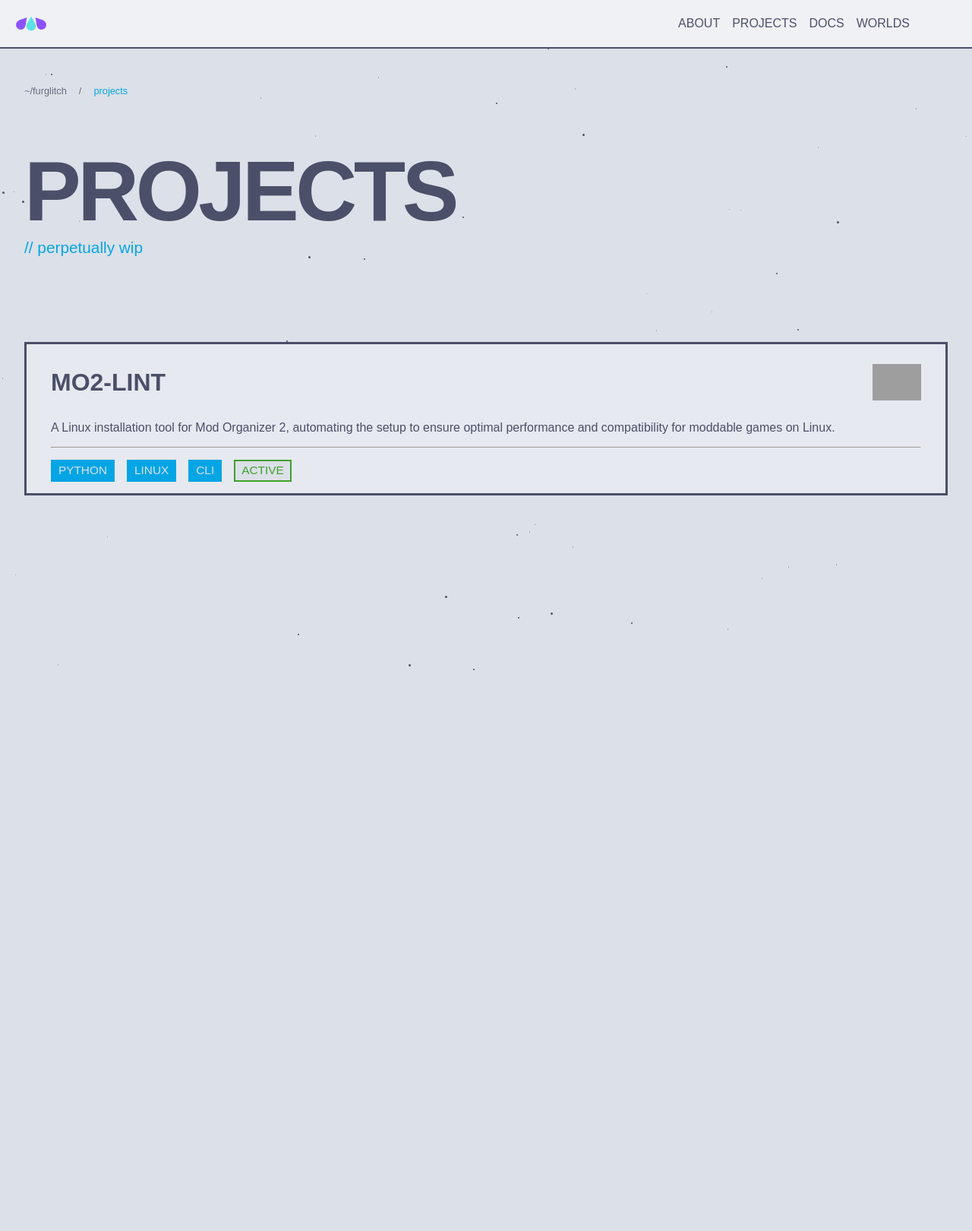
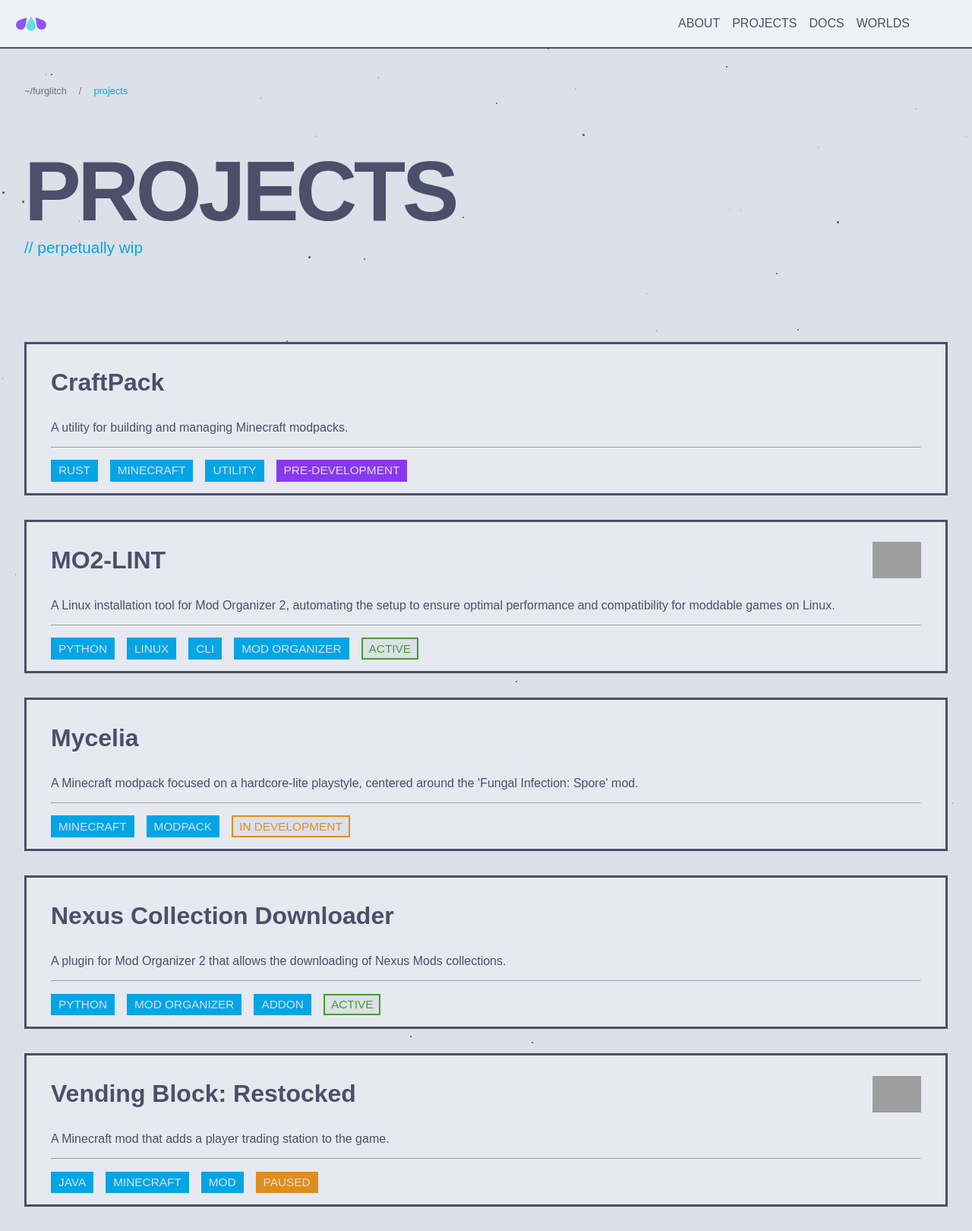
Before and after one commit to Furglitch/furglitch.com, a Jekyll site: the page built from projects/index.html, in a window 1280 px wide. Shown: the whole page at 76% size. Built offline with Jekyll 4.4.1, drawn with Linux system fonts in a browser that asks for light colours; some web fonts are replaced; before the commit the page ends 900 px from its top, so only the background shows below that; grey boxes are pictures that could not be loaded.

Commit message:
chore: populate projects

```diff
--- a/assets/css/projects.css
+++ b/assets/css/projects.css
@@ -106,6 +106,48 @@
                 background-color: var(--bg-color);
                 color: var(--ctp-green);
             }
+
+            li[data-tag="in development"] {
+                border-color: var(--ctp-yellow);
+                background-color: var(--bg-color);
+                color: var(--ctp-yellow);
+            }
+
+            li[data-tag="pre-development"] {
+                border-color: var(--ctp-mauve);
+                background-color: var(--ctp-mauve);
+                color: var(--bg-color);
+            }
+
+            li[data-tag="inactive"] {
+                border-color: var(--ctp-red);
+                background-color: var(--bg-color);
+                color: var(--ctp-red);
+            }
+
+            li[data-tag="complete"] {
+                border-color: var(--ctp-green);
+                background-color: var(--ctp-green);
+                color: var(--bg-color);
+            }
+
+            li[data-tag="paused"] {
+                border-color: var(--ctp-yellow);
+                background-color: var(--ctp-yellow);
+                color: var(--bg-color);
+            }
+
+            li[data-tag="archived"] {
+                border-color: var(--ctp-yellow);
+                background-color: var(--ctp-yellow);
+                color: var(--bg-color);
+            }
+
+            li[data-tag="deprecated"] {
+                border-color: var(--ctp-red);
+                background-color: var(--ctp-red);
+                color: var(--bg-color);
+            }
         }
 
     }
--- a/projects/index.html
+++ b/projects/index.html
@@ -25,7 +25,7 @@ title: Projects
             <a href="{{ project.url }}" class="project">
                 <div class="header">
                     <h2>{{ project.title }}</h2>
-                    <img class="logo" src="{{project.logo}}" alt="{{ project.title }} logo">
+                    {% if project.logo %}<img class="logo" src="{{project.logo}}" alt="{{ project.title }} logo">{% endif %}
                 </div>
                 <p>{{ project.description }}</p>
                 <hr>
--- /dev/null
+++ b/projects/mc-craftpack/index.html
@@ -0,0 +1,25 @@
+---
+layout: project
+title: CraftPack
+# logo:
+description: A utility for building and managing Minecraft modpacks.
+tags:
+  - rust
+  - minecraft
+  - utility
+  - pre-development
+links:
+  - name: GitHub
+    url: https://github.com/furglitch/mc-craftpack
+synopsis: >
+  CraftPack is a utility designed to streamline the process of building and managing Minecraft modpacks in a more efficient and organized manner, optimizing the workflow for ease-of-use and maintainability. (Not currently in development, but will be in the future.)
+features:
+  - name: Version Control
+    description: Not using JAR files for modpacks allows for handling modpack development with version control systems like Git, enabling better collaboration and tracking of changes.
+  - name: Dependency Management
+    description: When downloading resources, CraftPack can automatically resolve and download dependencies for mods, ensuring that all required files are included in the modpack.
+  - name: Cross-Publisher Compatibility
+    description: Aims to support multiple mod publishing platforms, such as CurseForge and Modrinth, allowing users to easily publish their modpacks to different platforms without needing to manually adjust files for each one.
+  - name: Client-Server Separation
+    description: Capable of generating separate modpacks for client and server, allowing for optimized modpack distribution and ensuring that only the necessary files are included for each environment.
+---
--- /dev/null
+++ b/projects/mc-mod-vendingblock/index.html
@@ -0,0 +1,29 @@
+---
+layout: project
+title: 'Vending Block: Restocked'
+logo: https://raw.githubusercontent.com/Furglitch/mc-mod-vendingblock/refs/heads/main/1-20-1/common/src/main/resources/assets/vendingblock/icon.png
+description: A Minecraft mod that adds a player trading station to the game.
+tags:
+  - java
+  - minecraft
+  - mod
+  - paused
+links:
+  - name: GitHub
+    url: https://github.com/furglitch/mc-mod-vendingblock
+  - name: CurseForge (Download)
+    url: https://www.curseforge.com/minecraft/mc-mods/vending-block-restocked
+  - name: Modrinth (Download)
+    url: https://www.modrinth.com/mod/vending-block-restocked
+synopsis: >
+  Vending Block: Restocked is a recreation of the original Vending Block mod from 1.6.4, providing players with a trading station that allows them to exchange items with other players in a convenient and organized manner, improving upon the original with modern QoL features and compatibility with the latest versions of Minecraft.
+features:
+  - name: Simple, Offline Trading
+    description: Allows players to set up a trading station where they can exchange items with other players, even when they are not online, providing a convenient and efficient way to trade in multiplayer environments.
+  - name: Transaction Info
+    description: Looking at the Vending Block displays a custom tooltip with detailed information about the trade it offers, including the items required and the items being offered. Integrates with the Jade tooltip mod for enhanced display.
+  - name: Endless Customization
+    description: Offers a wide range of decorative customization options for the vending block, including the ability to change the base block texture. Compatible with any resource pack.
+  - name: Display Block
+    description: Expanding on the original mod, the mod includes a Display Block that allows players to simply showcase items without requiring a trade, providing a way to display rare or valuable items found in their world.
+---
--- /dev/null
+++ b/projects/mc-modpack-mycelia/index.html
@@ -0,0 +1,24 @@
+---
+layout: project
+title: Mycelia
+# logo: https://raw.githubusercontent.com/Furglitch/mc-modpack-mycelia/refs/heads/main/.github/README/logo.svg
+description: "A Minecraft modpack focused on a hardcore-lite playstyle, centered around the 'Fungal Infection: Spore' mod."
+tags:
+  - minecraft
+  - modpack
+  - in development
+links:
+  - name: GitHub
+    url: https://github.com/furglitch/mc-modpack-mycelia
+  - name: CurseForge (Download)
+    url: https://www.curseforge.com/minecraft/modpacks/mycelia
+synopsis: >
+  Mycelia is a Minecraft modpack that emphasizes a hardcore-lite playstyle, introducing additional survival mechanics and challenges to the game. The modpack is centered around the 'Fungal Infection: Spore' mod, which adds a unique fungal infection mechanic that players must manage while exploring the world. Mycelia aims to provide a balanced and engaging experience for players who enjoy survival gameplay with added complexity and depth.
+features:
+  - name: Spore Mechanics
+    description: "The 'Fungal Infection: Spore' mod introduces a unique infection mechanic that players must manage, adding a layer of strategy and challenge to the survival experience."
+  - name: Hardcore-lite Gameplay
+    description: Designed to offer a challenging yet accessible survival experience, introducing mechanics such as thirst, temperature, food management, and more, while still allowing for a fair and enjoyable gameplay experience.
+  - name: Expansive Progression
+    description: Includes a variety of mods that expand the progression system in Minecraft, providing players with new tools, resources, and challenges as they advance through the game.
+---
--- a/projects/modorganizer2-linux-installer/index.html
+++ b/projects/modorganizer2-linux-installer/index.html
@@ -7,6 +7,7 @@ tags:
   - python
   - linux
   - cli
+  - mod organizer
   - active
 links:
   - name: GitHub
@@ -16,14 +17,14 @@ links:
   - name: Docs
     url: https://docs.furglitch.com/modorganizer2-linux-installer/
 synopsis: >
-  Originally developed by rockerbacon, modorganizer2-linux-installer (MO2-LINT) aims to make installing Mod Organizer 2] on Linux systems easier and more accessible, providing a simple process to set up a fully functional instance with minimal user input. It automates the setup of compatibility layers and various tweaks to ensure optimal performance and compatibility for moddable games on Linux. The project has evolved through contributions from multiple developers, with furglitch taking over maintenance and development in early 2025. MO2-LINT has become an essential tool for Linux gamers looking to enjoy modded games with ease.
+  Originally developed by rockerbacon, modorganizer2-linux-installer (MO2-LINT, for short) aims to make installing Mod Organizer 2 on Linux systems easier and more accessible, providing a simple process to set up a fully functional instance with minimal user input. It automates the setup of compatibility layers and various tweaks to ensure optimal performance and compatibility for moddable games on Linux. The project has evolved through contributions from multiple developers, with furglitch taking over maintenance and development in early 2025. MO2-LINT has become an essential tool for Linux gamers looking to enjoy modded games with ease.
 features:
   - name: Automated Installation
-    description: MO2-LINT fully automates the installation process of MO2 to ensure a hassle-free experience for novice, casual, and experienced users alike.
+    description: Fully automates the installation process of MO2 to ensure a hassle-free experience for novice, casual, and experienced users alike.
   - name: Compatibility Layer Setup
-    description: The tool handles the setup of compatibility layers such as Proton and Wine, ensuring that MO2 runs smoothly regardless of the Linux distribution or gaming platform.
+    description: Handles the setup of compatibility layers such as Proton and Wine, ensuring that MO2 runs smoothly regardless of the Linux distribution or gaming platform.
   - name: Dependency Management
-    description: MO2-LINT manages all necessary dependencies for MO2, including libraries and tools required for optimal performance and compatibility.
+    description: Manages all necessary dependencies for MO2, including libraries and tools required for optimal performance and compatibility.
   - name: Plugin Support
-    description: The installer supports various plugins and themes for MO2, allowing users to customize their installation according to their needs.
+    description: Supports various plugins and themes for MO2, allowing users to customize their installation according to their needs.
 ---
--- /dev/null
+++ b/projects/modorganizer2-nxm-collection-dl/index.html
@@ -0,0 +1,25 @@
+---
+layout: project
+title: Nexus Collection Downloader
+# logo: https://raw.githubusercontent.com/Furglitch/modorganizer2-nxm-collection-dl/refs/heads/main/.github/README/logo.svg
+description: A plugin for Mod Organizer 2 that allows the downloading of Nexus Mods collections.
+tags:
+  - python
+  - mod organizer
+  - addon
+  - active
+links:
+  - name: GitHub
+    url: https://github.com/furglitch/modorganizer2-nxm-collection-dl
+  - name: Nexus Mods (Download)
+    url: https://www.nexusmods.com/site/mods/1541
+synopsis: >
+  The Nexus Collection Downloader is a plugin for Mod Organizer 2 that simplifies the process of downloading Nexus Mods collections on Linux systems. It automates the retrieval of all mods within a collection, ensuring that users can quickly and easily set up their modded games.
+features:
+  - name: Collection Downloading
+    description: Allows users to download entire Nexus Mods collections with ease, eliminating the need to manually download each mod individually.
+  - name: Seamless Integration
+    description: Integrates seamlessly with Mod Organizer 2, providing a user-friendly interface and ensuring that the downloaded mods are correctly organized within the MO2 environment.
+  - name: Dependency Handling
+    description: Manages dependencies for the mods within the collection, ensuring that all required files are downloaded and installed correctly, preventing potential issues during gameplay.
+---
```
Also changed, not shown: assets/css/project.css (+36 -0 lines).
